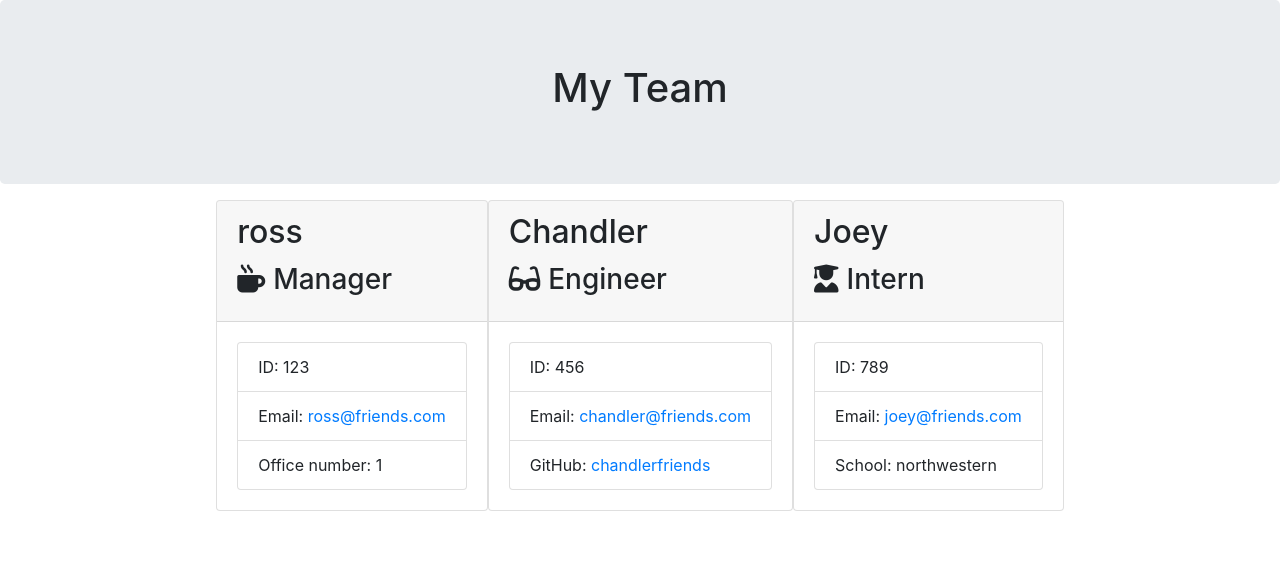
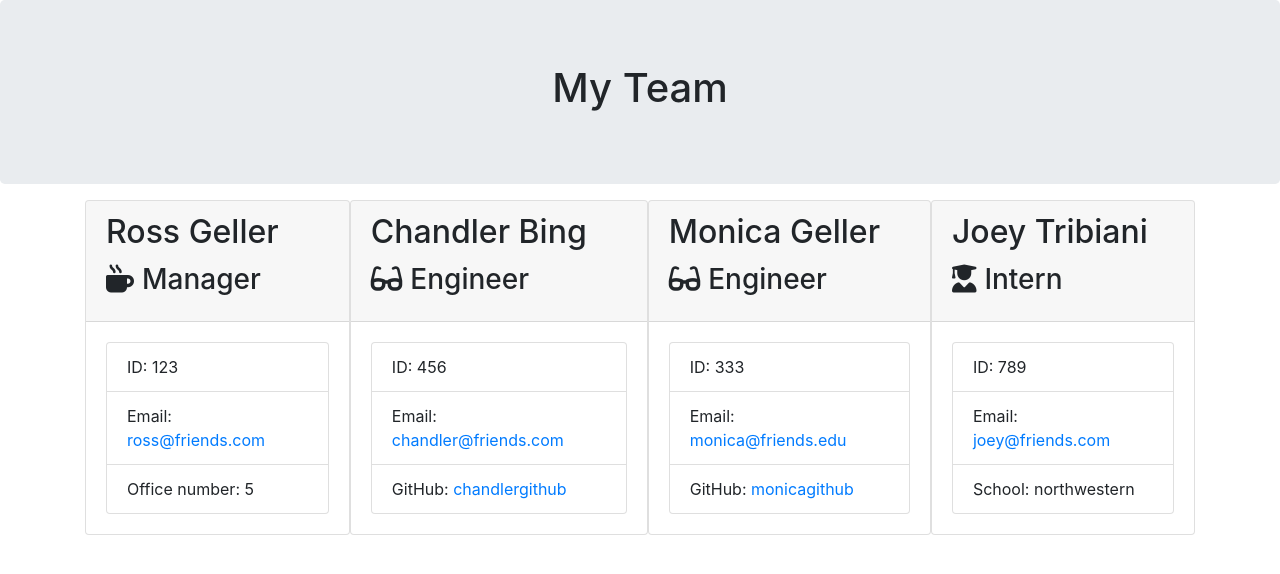
Before and after one commit to AGRASSL/teamprofilegen, a website: page output/team.html in a window 1280 px wide. Drawn offline with nearby package versions, Linux system fonts and the light colour scheme.

```diff
--- a/output/team.html
+++ b/output/team.html
@@ -27,35 +27,49 @@
 
         <div class="card employee-card">
         <div class="card-header">
-            <h2 class="card-title">ross</h2>
+            <h2 class="card-title">Ross Geller</h2>
             <h3 class="card-title"><i class="fas fa-mug-hot mr-2"></i>Manager</h3>
         </div>
         <div class="card-body">
             <ul class="list-group">
                 <li class="list-group-item">ID: 123</li>
                 <li class="list-group-item">Email: <a href="mailto:ross@friends.com">ross@friends.com</a></li>
-                <li class="list-group-item">Office number: 1</li>
+                <li class="list-group-item">Office number: 5</li>
             </ul>
         </div>
     </div>
 
         <div class="card employee-card">
     <div class="card-header">
-        <h2 class="card-title">Chandler</h2>
+        <h2 class="card-title">Chandler Bing</h2>
         <h3 class="card-title"><i class="fas fa-glasses mr-2"></i>Engineer</h3>
     </div>
     <div class="card-body">
         <ul class="list-group">
             <li class="list-group-item">ID: 456</li>
             <li class="list-group-item">Email: <a href="mailto:chandler@friends.com">chandler@friends.com</a></li>
-            <li class="list-group-item">GitHub: <a href="https://github.com/chandlerfriends" target="_blank" rel="noopener noreferrer">chandlerfriends</a></li>
+            <li class="list-group-item">GitHub: <a href="https://github.com/chandlergithub" target="_blank" rel="noopener noreferrer">chandlergithub</a></li>
         </ul>
     </div>
 </div>
 
         <div class="card employee-card">
     <div class="card-header">
-        <h2 class="card-title">Joey</h2>
+        <h2 class="card-title">Monica Geller</h2>
+        <h3 class="card-title"><i class="fas fa-glasses mr-2"></i>Engineer</h3>
+    </div>
+    <div class="card-body">
+        <ul class="list-group">
+            <li class="list-group-item">ID: 333</li>
+            <li class="list-group-item">Email: <a href="mailto:monica@friends.edu">monica@friends.edu</a></li>
+            <li class="list-group-item">GitHub: <a href="https://github.com/monicagithub" target="_blank" rel="noopener noreferrer">monicagithub</a></li>
+        </ul>
+    </div>
+</div>
+
+        <div class="card employee-card">
+    <div class="card-header">
+        <h2 class="card-title">Joey Tribiani</h2>
         <h3 class="card-title"><i class="fas fa-user-graduate mr-2"></i>Intern</h3>
     </div>
     <div class="card-body">
--- a/package.json
+++ b/package.json
@@ -24,6 +24,6 @@
     "inquirer": "^6.5.2"
   },
   "devDependencies": {
-    "jest": "^24.8.0"
+    "jest": "^24.9.0"
   }
 }
```
Also changed, not shown: 1 other file.
